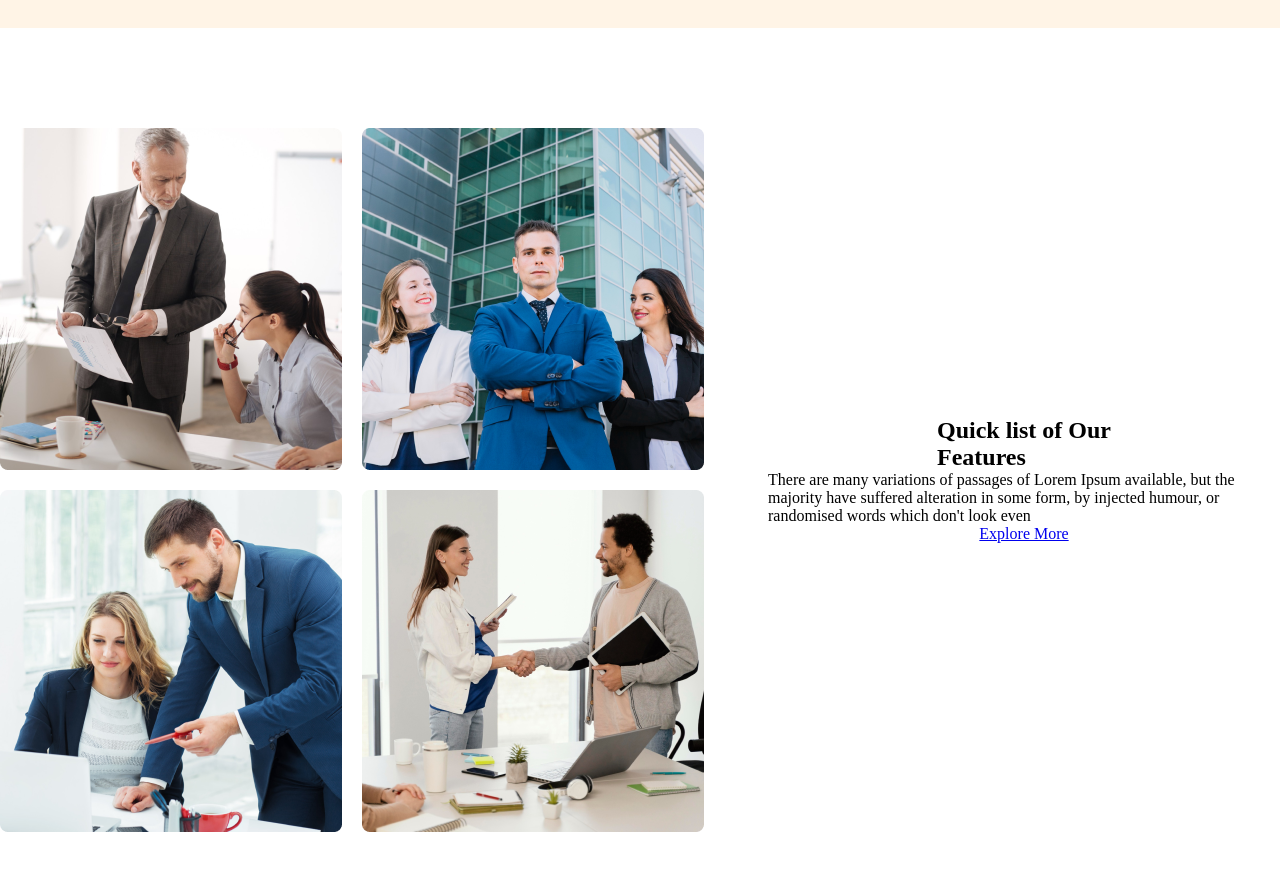
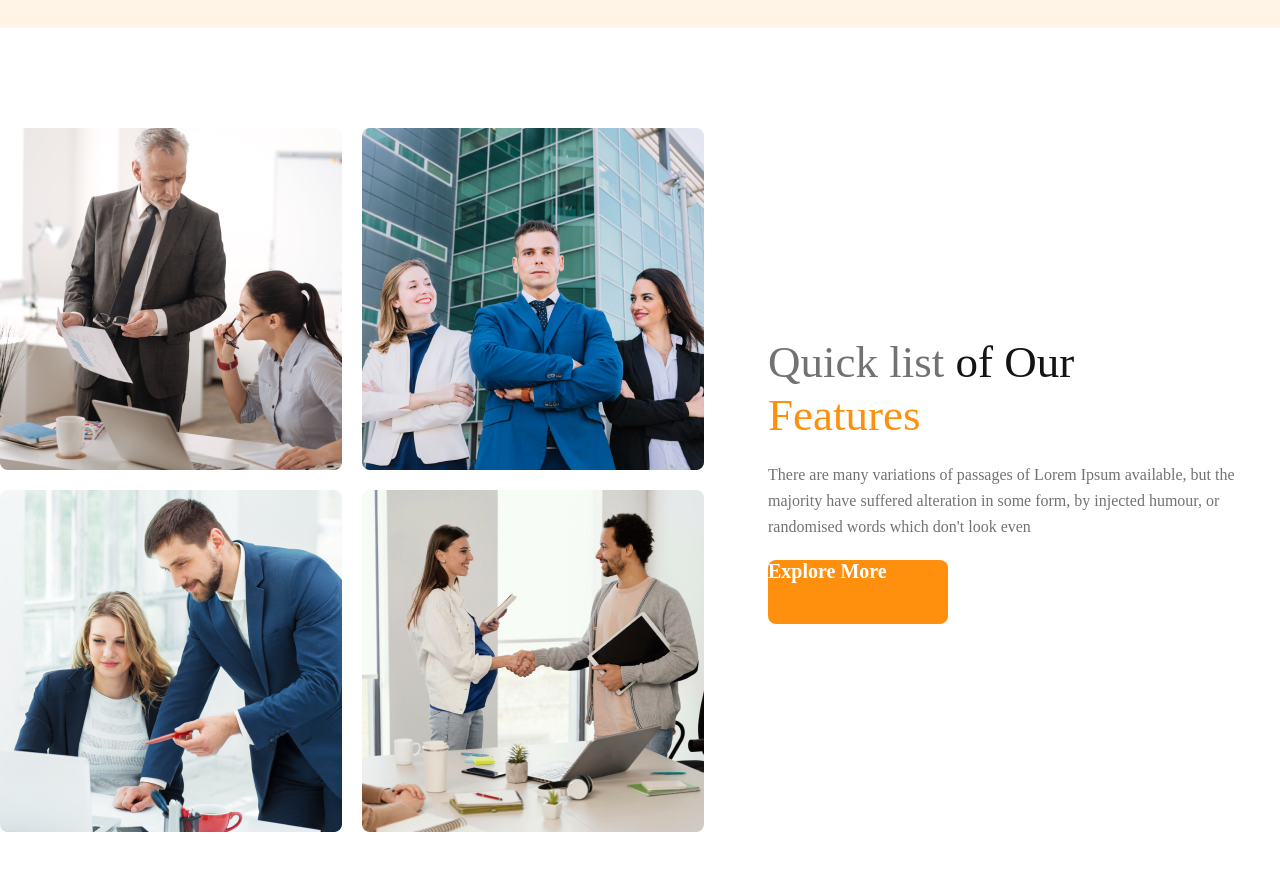
Before and after one commit to minhaz1901/new-year-new-me, a plain HTML site: page index.html in a window 1280 px wide. Shown: the part 1100-1970 px from the top of the page. Drawn offline with Linux system fonts and the light colour scheme.

Commit message:
first commit

```diff
--- a/index.html
+++ b/index.html
@@ -35,7 +35,7 @@
         <img src="images\team4.png" alt="">
     </div>
     <div class="txt">
-        <h1>Quick list of Our<br><span>Features</span></h1>
+        <h1>Quick list <span>of Our</span><br><span>Features</span></h1>
         <p>There are many variations of passages of Lorem Ipsum available, but the majority have suffered alteration in some form, by injected humour, or randomised words which don't look even</p>
         <a href="#">Explore More</a>
     </div>
--- a/style.css
+++ b/style.css
@@ -112,10 +112,36 @@ header .hdr img{
 .features .txt{
     width: 40%;
     display: flex;
-    align-items: center;
     flex-direction: column;
     justify-content: center;
 }
 .features .txt h1{
-
+    font-weight: 500;
+    font-size: 45px;
+    line-height: 53px;
+    color: #727272;
 }
+.features .txt h1 span:first-child{
+    color: #131313;
+}
+.features .txt h1 span:last-child{
+    color: #FF900E;
+}
+.features .txt p{
+    font-weight: 400;
+    font-size: 16px;
+    line-height: 26px;
+    color: #727272;
+    margin: 20px 0;
+}
+.features .txt a{
+    text-decoration: none;
+    width: 180px;
+    height: 64px;
+    font-weight: 600;
+    font-size: 20px;
+    line-height: 23px;
+    color: #FFFFFF;
+    background: #FF900E;
+    border-radius: 8px;
+}
```
